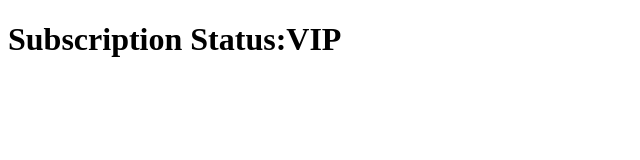
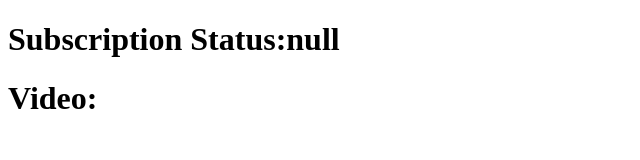
Before and after one commit to izerglee/js-crash-course, a plain HTML site: page index.html in a window 1280 px wide. Shown: the whole page, without its empty margins (0-640 px from the left). Drawn offline with Linux system fonts and the light colour scheme.

Commit message:
adding new addition to show error message to frontend

```diff
--- a/app.js
+++ b/app.js
@@ -397,11 +397,12 @@
 // main()
 
 const statusRef = document.querySelector('.status')
+const videoRef = document.querySelector('.video')
 
 function getSubscriptionStatus () {
     return new Promise((resolve, reject) => {
         setTimeout(() => {
-            resolve("VIP")
+            resolve("null")
 
         }, 2000);
     })
@@ -435,7 +436,13 @@ else {
 async function main() {
     const status = await getSubscriptionStatus()
     statusRef.innerHTML = status
-    console.log(getVideo(status))
+    try {
+        console.log(getVideo(status))
+    }
+    catch(e) {
+        console.log(e)
+        videoRef.innerHTML = e
+    }
 }
 
 main()
--- a/index.html
+++ b/index.html
@@ -8,5 +8,6 @@
 </head>
 <body>
     <h1>Subscription Status:<span class="status"></span></h1>
+    <h1>Video: <span class="Video"></span></h1>
 </body>
 </html>
```
